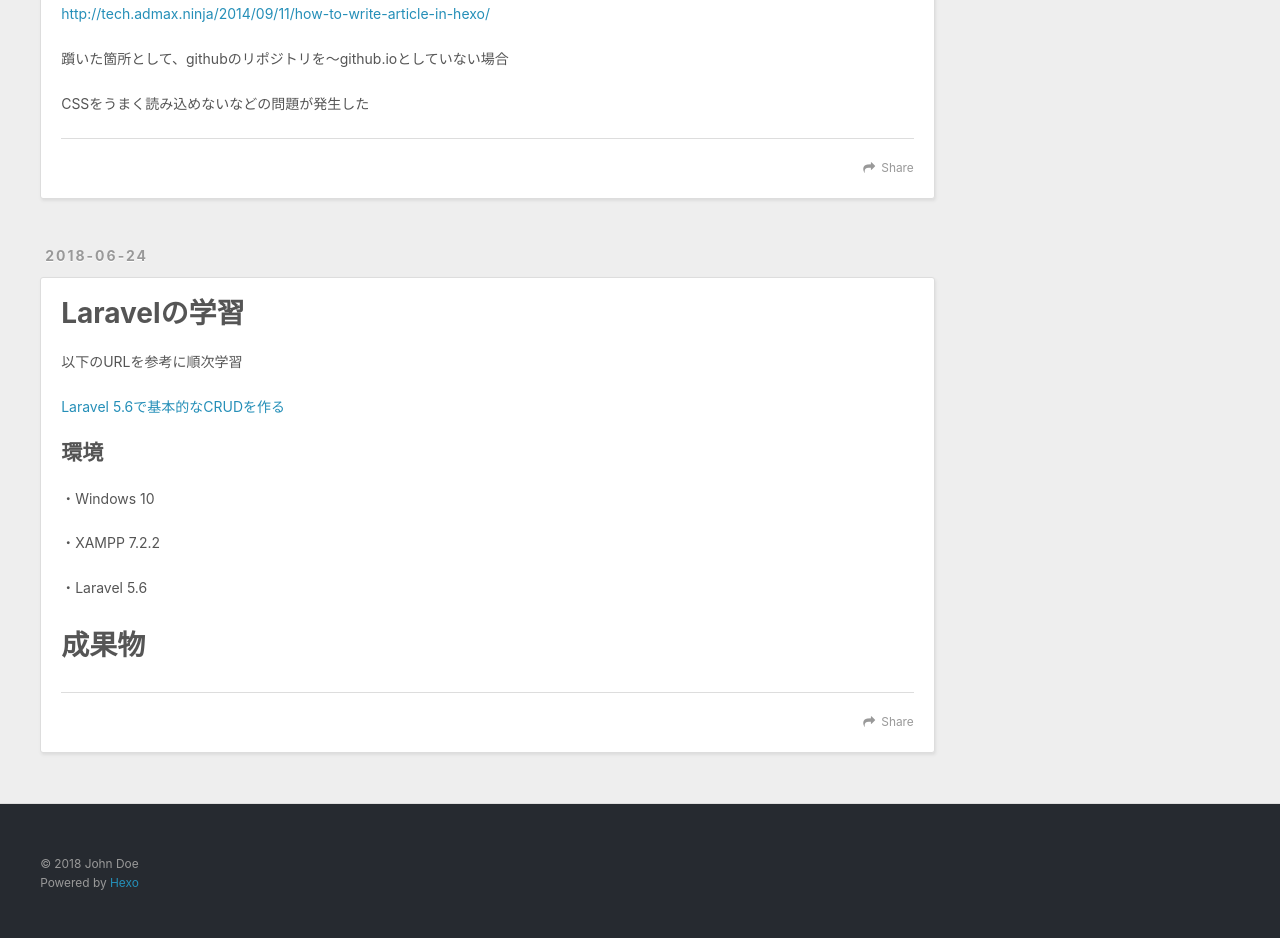
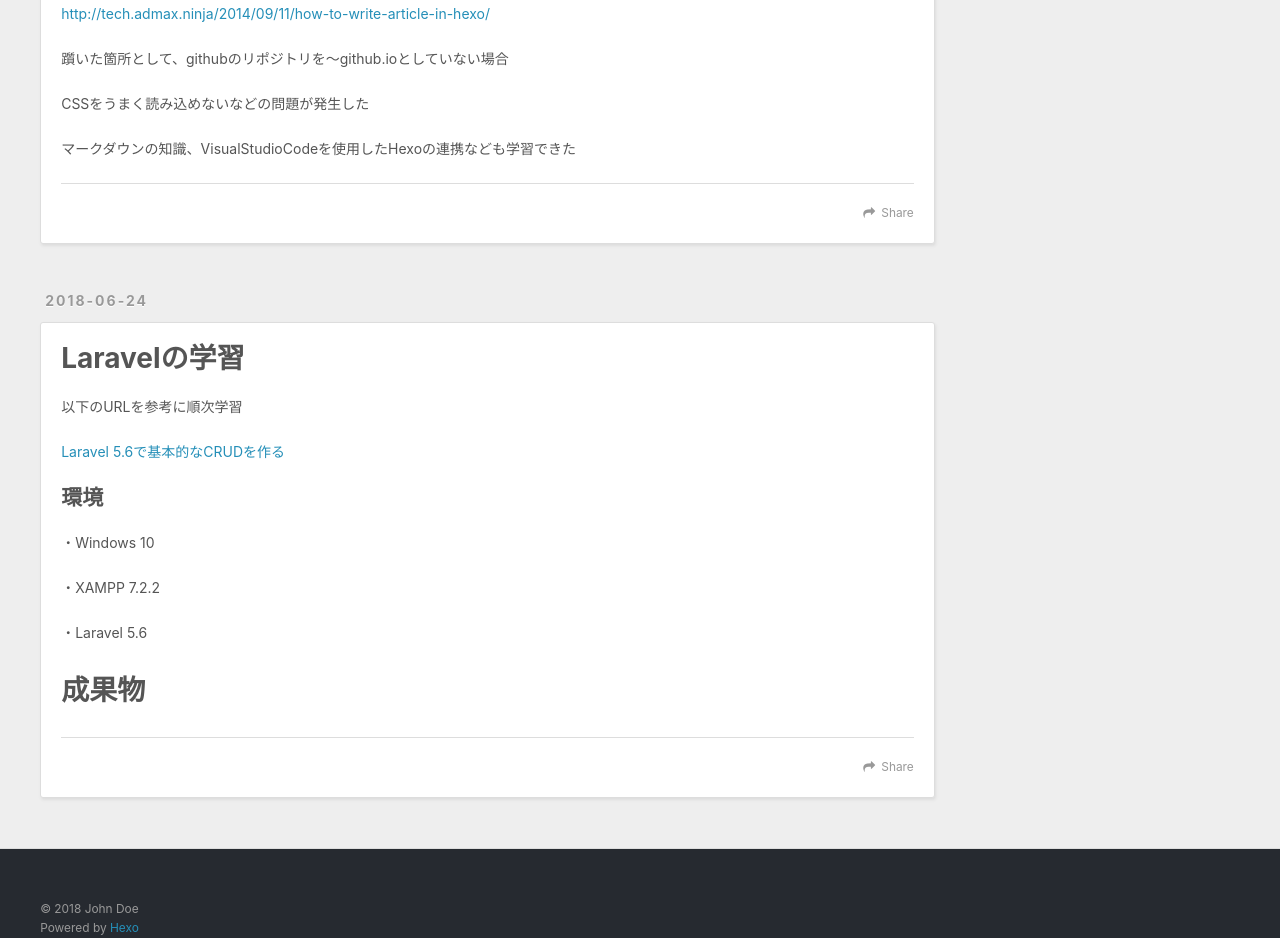
Before and after one commit to plusrik/plusrik.github.io, a plain HTML site: page index.html in a window 1280 px wide. Shown: the part 1395-2333 px from the top of the page. Drawn offline with nearby package versions, Linux system fonts and the light colour scheme.

Commit message:
Site updated: 2018-06-27 00:50:08

```diff
--- a/index.html
+++ b/index.html
@@ -139,6 +139,7 @@
 <p><a href="http://tech.admax.ninja/2014/09/11/how-to-write-article-in-hexo/" target="_blank" rel="noopener">http://tech.admax.ninja/2014/09/11/how-to-write-article-in-hexo/</a></p>
 <p>躓いた箇所として、githubのリポジトリを～github.ioとしていない場合</p>
 <p>CSSをうまく読み込めないなどの問題が発生した</p>
+<p>マークダウンの知識、VisualStudioCodeを使用したHexoの連携なども学習できた</p>
 
 
     </div>
```
Also changed, not shown: 2018/06/25/Hexoの学習/index.html (+2 -1 lines).
